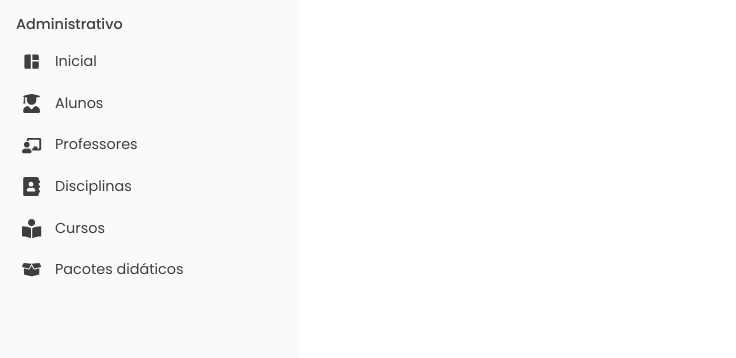
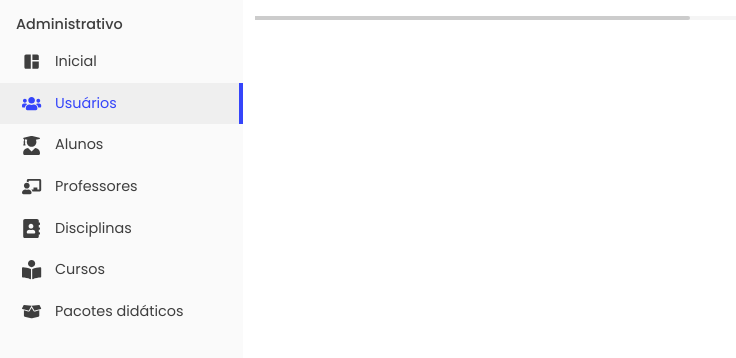
Before and after one commit to andresimiquelli/final_grade_frontend, a React (Create React App) app: page /#/users in a window 1280 px wide. Shown: the top 358 px of the page, without its empty margins (0-736 px from the left). Built offline with nearby package versions, Linux system fonts and the light colour scheme; no server answers.

Commit message:
Feat: LoadingContainer

```diff
--- a/package.json
+++ b/package.json
@@ -17,6 +17,7 @@
     "react-icons": "^4.4.0",
     "react-router-dom": "^6.3.0",
     "react-scripts": "5.0.1",
+    "react-spinners": "^0.13.2",
     "styled-components": "^5.3.5",
     "typescript": "^4.7.4",
     "web-vitals": "^2.1.4"
--- /dev/null
+++ b/src/components/LodingContainer/index.tsx
@@ -0,0 +1,14 @@
+import React from 'react';
+import BarLoader from 'react-spinners/BarLoader'
+
+import { Container } from './styles';
+
+const LoadingContainer: React.FC = () => {
+    return (
+        <Container>
+            <BarLoader color='#CCC' width={'100%'}/>
+        </Container>
+    );
+}
+
+export default LoadingContainer;
--- /dev/null
+++ b/src/components/LodingContainer/styles.ts
@@ -0,0 +1,6 @@
+import styled from 'styled-components';
+
+export const Container = styled.div`
+    padding-top: 1rem;
+    width: 100%;
+`;
--- a/src/components/SideMenu/index.tsx
+++ b/src/components/SideMenu/index.tsx
@@ -31,6 +31,16 @@ const SideMenu: React.FC = () => {
                 </div>
                 <div className='text'>
                     Inicial
+                </div>
+            </Item>
+            <Item
+                className={vefSelectedMenu(MenuKeys.USERS)}
+                onClick={() => handleSelectMenu('users')}>
+                <div  className='icon'>
+                    <FaUsers />
+                </div>
+                <div className='text'>
+                    Usuários
                 </div>
             </Item>
             <Item
--- a/src/context/nav.tsx
+++ b/src/context/nav.tsx
@@ -34,7 +34,8 @@ const MenuKeys = {
     COURSES: 'courses',
     SUBJECTS: 'subjects',
     CLASSES: 'classes',
-    PACKS: 'packs'
+    PACKS: 'packs',
+    USERS: 'users'
 }
 
 export {NavContextProvider, useNav, MenuKeys}
--- a/src/index.tsx
+++ b/src/index.tsx
@@ -6,6 +6,7 @@ import reportWebVitals from './reportWebVitals';
 const root = ReactDOM.createRoot(
   document.getElementById('root') as HTMLElement
 );
+
 root.render(
   <React.StrictMode>
     <App />
--- a/src/pages/DefaultLayout/styles.ts
+++ b/src/pages/DefaultLayout/styles.ts
@@ -14,4 +14,5 @@ export const Container = styled.main`
 
 export const Content = styled.div`
     height: 100%;
+    width: 100%;
 `;
--- /dev/null
+++ b/src/pages/Users/index.tsx
@@ -0,0 +1,50 @@
+import React, { useEffect, useState } from 'react';
+import { Col, Container, Row } from 'react-bootstrap';
+import LoadingContainer from '../../components/LodingContainer';
+import { useNav, MenuKeys } from '../../context/nav';
+import { useApi } from '../../services/api';
+import userType from '../../services/apiTypes/User';
+
+const Users: React.FC = () => {
+
+    const { setSelectedMenu } = useNav()
+    const api = useApi()
+
+    const[isLoading,setIsLoading] = useState(false)
+    const[users,setUsers] = useState([] as userType[])
+    const[totalPages,setTotalPages] = useState(1)
+    const[currentPage,setCurrentPage] = useState(1)
+
+    useEffect(() => {
+        setSelectedMenu(MenuKeys.USERS)
+        loadUsers()
+    },[])
+
+    function loadUsers() {
+        setIsLoading(true)
+        api.get('/users')
+        .then(
+            response => {
+                setUsers(response.data.data)
+                setTotalPages(response.data.last_page)
+                setCurrentPage(response.data.current_page)
+                console.log(response.data)
+            }
+        )
+        .finally(
+            () => setIsLoading(false)
+        )
+    }
+
+    return (
+       <Container>
+            <Row>
+                <Col>
+                    <LoadingContainer />
+                </Col>
+            </Row>
+       </Container>
+    );
+}
+
+export default Users;
--- a/src/routes/AppRoutes.tsx
+++ b/src/routes/AppRoutes.tsx
@@ -4,12 +4,14 @@ import DefaultLayout from '../pages/DefaultLayout';
 
 import Dashboard from '../pages/Dashboard';
 import Students from '../pages/Students';
+import Users from '../pages/Users';
 
 const AppRoutes: React.FC = () => {
     return (
         <DefaultLayout>
             <Routes>
                 <Route path='/' element={<Dashboard/>} />
+                <Route path='users' element={<Users/>} />
                 <Route path='students' element={<Students/>} />
             </Routes>
         </DefaultLayout>
--- /dev/null
+++ b/src/services/api.ts
@@ -0,0 +1,15 @@
+import axios, { Axios } from "axios";
+
+const api = axios.create({
+    baseURL: 'http://127.0.0.1:8000/api/v1'
+})
+
+function useApi(token: string = ""): Axios {
+    if(token.length>0) {
+        api.defaults.headers.common['Authorization'] = `Bearer ${token}`
+    }
+
+    return api
+}
+
+export { useApi }
--- /dev/null
+++ b/src/services/apiTypes/User.ts
@@ -0,0 +1,11 @@
+type userType = {
+    id: number;
+    email: string;
+    name: string;
+    type: number;
+    status: number;
+    created_at: string;
+    updated_at: string;
+}
+
+export default userType;
```
Also changed, not shown: 1 other file (tests, documents, lock files or other folders).
